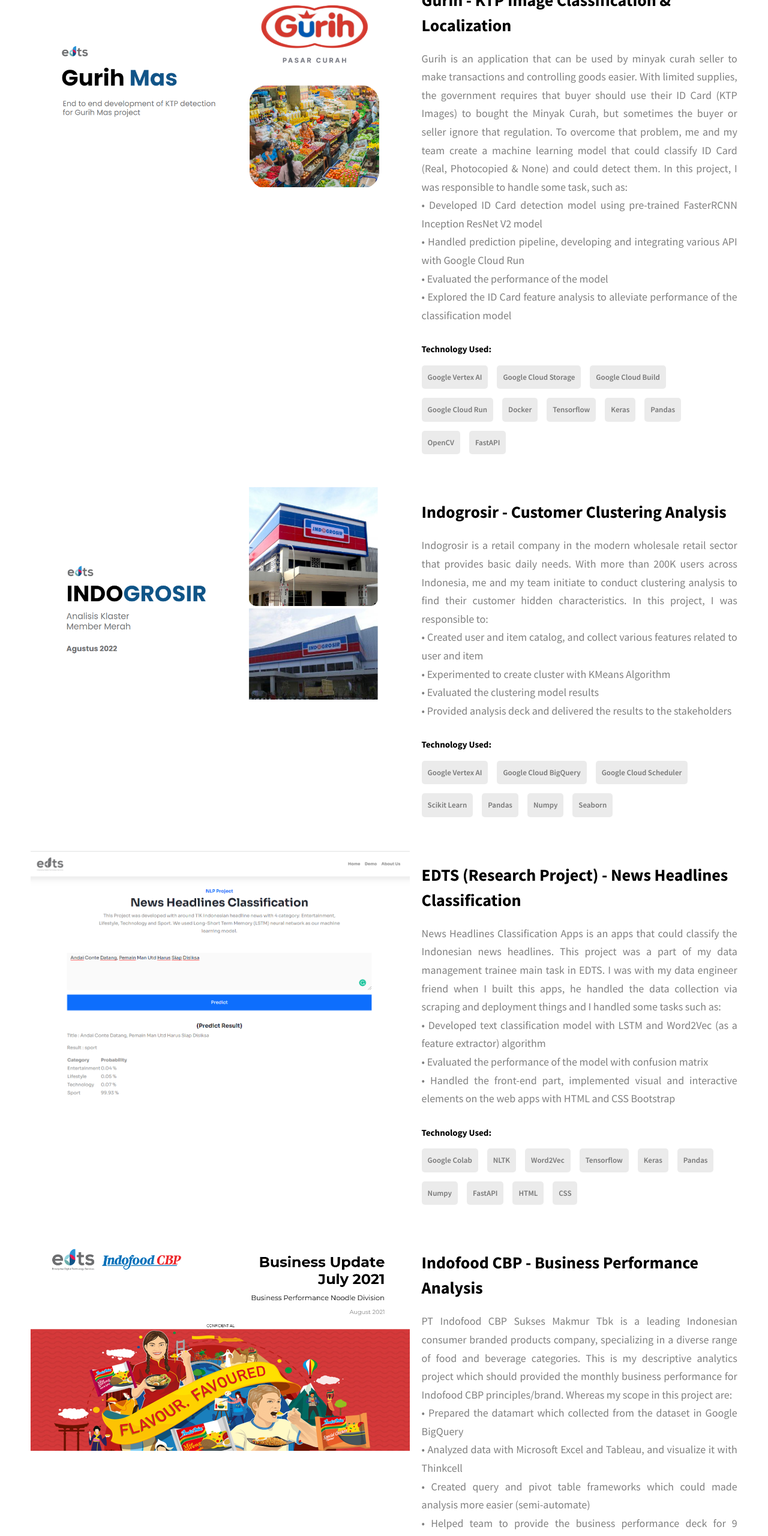
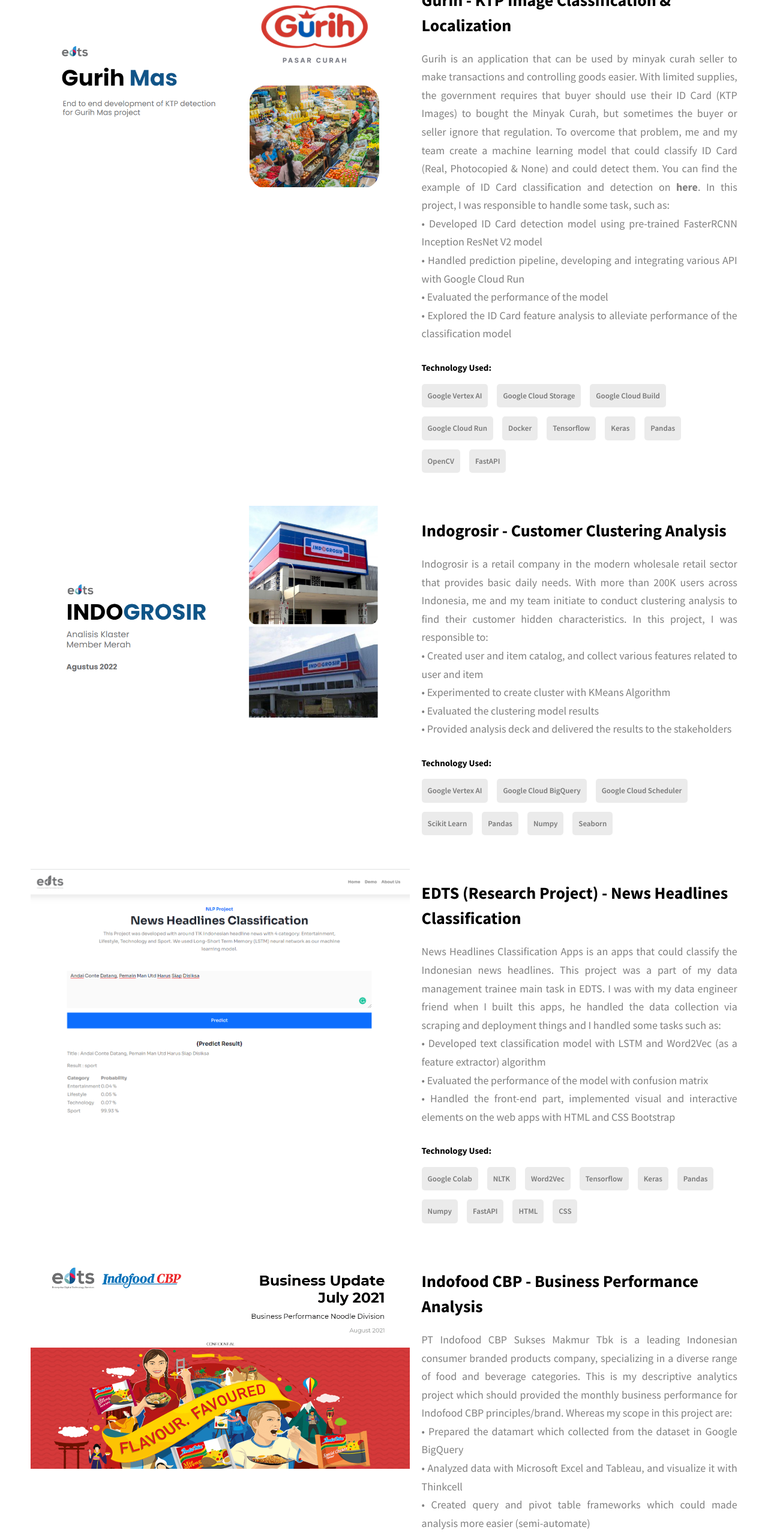
Before and after one commit to riojuliian/riojuliian.github.io, a website: page index.html in a window 1280 px wide. Shown: the part 2966-5526 px from the top of the page at 60% size. Drawn offline with Linux system fonts and the light colour scheme.

Commit message:
update the project description and pics

```diff
--- a/index.html
+++ b/index.html
@@ -91,7 +91,7 @@
           </p>
         </div>
         <div class="home-hero__cta">
-          <a target="_blank" href="https://drive.google.com/file/d/1QBN688Bk2fnZOtBobzBybjOl9kbMongZ/view?usp=sharing" class="btn btn--bg">Resume</a>
+          <a target="_blank" href="https://drive.google.com/file/d/19Gc9j9-_C1md9LSh2WvzQQPQrmyWXb4D/view?usp=sharing" class="btn btn--bg">Resume</a>
         </div>
       </div>
       <div class="home-hero__socials">
@@ -229,7 +229,7 @@
                 <br>
                 • Experimented with different algorithm such as: SVD, Autoencoder-based model, Word2Vec, Transformer
                 <br>
-                • Did Feature engineering, data processing and evaluated the product recommendation model with various metrics (Precision, Recall, NDCG)
+                • Processed the data, feature engineering and evaluated the product recommendation model with various metrics (Precision, Recall, NDCG)
                 <br>
                 • Tested the API with JMeter (concurrent request simulation)
               </p>
@@ -269,8 +269,8 @@
                 Gurih is an application that can be used by minyak curah seller to make transactions and controlling goods easier.
                 With limited supplies, the government requires that buyer should use their ID Card (KTP Images) to bought the Minyak Curah, but sometimes
                 the buyer or seller ignore that regulation. To overcome that problem, me and my team create a machine learning model that could classify
-                ID Card (Real, Photocopied & None) and could detect them. In this project,
-                I was responsible to handle some task, such as:
+                ID Card (Real, Photocopied & None) and could detect them. You can find the example of ID Card classification and detection on <strong><a target="_blank" href="https://drive.google.com/file/d/1U41B85iySgodVlvNv5OMhsYzsbTBsCEA/view?usp=sharing">here</a></strong>.
+                In this project, I was responsible to handle some task, such as:
                 <br>
                 • Developed ID Card detection model using pre-trained FasterRCNN Inception ResNet V2 model
                 <br>
@@ -375,7 +375,7 @@
         <div class="projects__row">
           <div class="projects__row-img-cont">
             <img
-              src="./assets/png/noodle-business-performance.png"
+              src="./assets/png/noodle-business-performance-compressed.png"
               alt="Text Classification"
               class="projects__row-img"
               loading="lazy"
```
Also changed, not shown: README.md, assets/png/noodle-business-performance-compressed.png (added).
